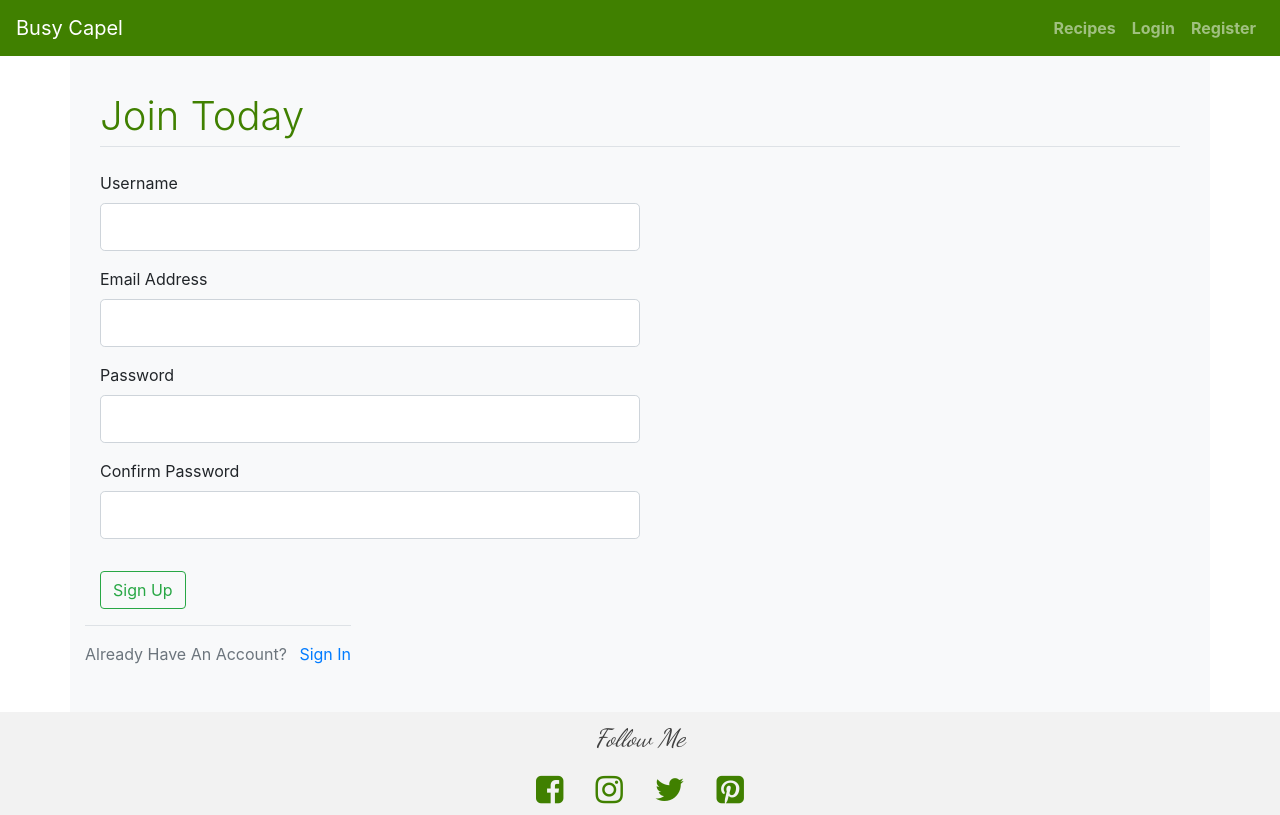
After one commit to capel82/Busy-Capel, a Flask app: page /register in a window 1280 px wide. The commit adds this page. Run offline with Flask 2, Linux system fonts and the light colour scheme; some libraries are stand-ins or nearby versions.

Commit message:
draft register page

```diff
--- /dev/null
+++ b/forms.py
@@ -0,0 +1,21 @@
+from flask_wtf import FlaskForm
+from wtforms import StringField, PasswordField, SubmitField, BooleanField
+from wtforms.validators import DataRequired, Length, Email, EqualTo
+
+
+class RegistrationForm(FlaskForm):
+    username = StringField('Username',
+                           validators=[DataRequired(), Length(min=3, max=15)])
+    email = StringField('Email Address',
+                        validators=[DataRequired(), Email()])
+    password = PasswordField('Password', validators=[DataRequired()])
+    confirm_password = PasswordField('Confirm Password',
+                                     validators=[DataRequired(), EqualTo('password')])
+    submit = SubmitField('Sign Up')
+
+class LoginForm(FlaskForm):
+    email = StringField('Email',
+                        validators=[DataRequired(), Email()])
+    password = PasswordField('Password', validators=[DataRequired()])
+    remember = BooleanField('Remember Me')
+    submit = SubmitField('Login')
--- a/run.py
+++ b/run.py
@@ -3,20 +3,28 @@ import os
 from flask import Flask, render_template, redirect, request, url_for
 from flask_pymongo import PyMongo
 from bson.objectid import ObjectId
+#---- forms extension-flask WTF----#
 
+from flask_wtf import FlaskForm
+from wtforms import StringField, PasswordField, SubmitField, BooleanField
+from wtforms.validators import DataRequired, Length, Email, EqualTo
+from forms import RegistrationForm
+#---- secret keys for MongoDB Atlas----#
 import env
+
 
 app = Flask(__name__)
 app.config["MONGO_DBNAME"] = 'Cluster0'
 app.config["MONGO_URI"] = os.environ.get('MONGO_URI')
-
+app.config["SECRET_KEY"] = os.environ.get('SECRET_KEY')
 mongo = PyMongo(app)
 
 @app.route('/')
 
 @app.route('/homepage')
 def homepage():
-    return render_template("index.html", recipes=mongo.db.recipes.find().limit(4))
+    return render_template("index.html", title='Homepage', recipes=mongo.db.recipes.find().limit(4))
+
 # ----- READ ALL RECIPES ----- #
 @app.route('/allrecipes')
 def allrecipes():
@@ -26,6 +34,25 @@ def allrecipes():
 def get_recipes():
     return render_template("recipes.html", recipes=mongo.db.recipes.find().limit(3))
 
+@app.route("/register", methods=['GET', 'POST'])
+def register():
+    form = RegistrationForm()
+    if form.validate_on_submit():
+        flash(f'Account created for {form.username.data}!', 'success')
+        return redirect(url_for('homepage'))
+    return render_template('register.html', title='register', form=form)
+
+@app.route("/login", methods=['GET', 'POST'])
+def login():
+    form = LoginForm()
+    if form.validate_on_submit():
+        if form.email.data == 'admin@blog.com' and form.password.data == 'password':
+            flash('You have been logged in!', 'success')
+            return redirect(url_for('home'))
+        else:
+            flash('Login Unsuccessful. Please check username and password', 'danger')
+    return render_template('login.html', title='login', form=form)
+
 if __name__ == '__main__':
     app.run(host=os.environ.get('IP'),
             port=int(8000),
--- a/static/css/style.css
+++ b/static/css/style.css
@@ -62,6 +62,20 @@ h2 {
     color: #4f4f4f;
     font-family: 'Caladea', sans-serif;
 }
+/*--register.html --*/
+#join {
+    padding:30px;
+
+}
+legend{
+    color:#408000;
+    font-weight: 300;
+    font-size: 40px;
+}
+.form-control {
+    width:50%;
+    justify-content: center;
+}
 /*--recipes.html--*/
 #individual_recipe {
     background-color: #f2f2f2;
@@ -71,9 +85,11 @@ h2 {
     color:#408000;
     padding: 10px;
 }
-.recipe_images {
-    width:70%;
-}
+
+.img-fluid {
+    max-width: 100%;
+    height: auto;}
+
 .methods {
 background-color: rgb(0,0,0, 0.2);
 }
--- a/templates/base.html
+++ b/templates/base.html
@@ -8,6 +8,11 @@
     <link rel="stylesheet" href="{{url_for('static', filename='css/style.css')}}" type="text/css">
     <link href="https://fonts.googleapis.com/css?family=Caladea|Lora&display=swap:100,200,300,400,500,600,700" rel="stylesheet">
     <link href="https://fonts.googleapis.com/css?family=Dancing+Script&display=swap" rel="stylesheet">
+    {% if title %}
+        <title>High Protein Recipes - {{ title }}</title>
+    {% else %}
+        <title>High Protein Recipes</title>
+    {% endif %}
 </head>
 
 <body>
--- a/templates/nav.html
+++ b/templates/nav.html
@@ -9,10 +9,10 @@
         <a class="nav-link" href="{{url_for('get_recipes')}}">Recipes <span class="sr-only">(current)</span></a>
       </li>
       <li class="nav-item">
-        <a class="nav-link" href="#">Login</a>
+        <a class="nav-link" href="{{url_for('login')}}">Login</a>
       </li>
       <li class="nav-item">
-        <a class="nav-link" href="#">Register</a>
+        <a class="nav-link" href="{{url_for('register')}}">Register</a>
       </li>
     </ul>
   </div>
--- /dev/null
+++ b/templates/register.html
@@ -0,0 +1,75 @@
+{% extends 'base.html' %} {% block content %}
+ <div id="join"class="container bg-light">
+    <div class="row">
+        <div class="col-sm-6 col-md-8 col-lg-12">
+        <form method="POST" action="">
+            {{ form.hidden_tag() }}
+            <fieldset class="form-group">
+                <legend class="border-bottom mb-4">Join Today</legend>
+                <div class="form-group">
+                    {{ form.username.label(class="form-control-label") }}
+
+                    {% if form.username.errors %}
+                        {{ form.username(class="form-control form-control-lg is-invalid") }}
+                        <div class="invalid-feedback">
+                            {% for error in form.username.errors %}
+                                <span>{{ error }}</span>
+                            {% endfor %}
+                        </div>
+                    {% else %}
+                        {{ form.username(class="form-control form-control-lg") }}
+                    {% endif %}
+                </div>
+                <div class="form-group">
+                    {{ form.email.label(class="form-control-label") }}
+                    {% if form.email.errors %}
+                        {{ form.email(class="form-control form-control-lg is-invalid") }}
+                        <div class="invalid-feedback">
+                            {% for error in form.email.errors %}
+                                <span>{{ error }}</span>
+                            {% endfor %}
+                        </div>
+                    {% else %}
+                        {{ form.email(class="form-control form-control-lg") }}
+                    {% endif %}
+                </div>
+                <div class="form-group">
+                    {{ form.password.label(class="form-control-label") }}
+                    {% if form.password.errors %}
+                        {{ form.password(class="form-control form-control-lg is-invalid") }}
+                        <div class="invalid-feedback">
+                            {% for error in form.password.errors %}
+                                <span>{{ error }}</span>
+                            {% endfor %}
+                        </div>
+                    {% else %}
+                        {{ form.password(class="form-control form-control-lg") }}
+                    {% endif %}
+                </div>
+                <div class="form-group">
+                    {{ form.confirm_password.label(class="form-control-label") }}
+                    {% if form.confirm_password.errors %}
+                        {{ form.confirm_password(class="form-control form-control-lg is-invalid") }}
+                        <div class="invalid-feedback">
+                            {% for error in form.confirm_password.errors %}
+                                <span>{{ error }}</span>
+                            {% endfor %}
+                        </div>
+                    {% else %}
+                        {{ form.confirm_password(class="form-control form-control-lg") }}
+                    {% endif %}
+                </div>
+            </fieldset>
+            <div class="form-group">
+                {{ form.submit(class="btn btn-outline-success") }}
+            </div>
+        </form>
+    </div>
+    <div class="border-top pt-3">
+        <p class="text-muted">
+            Already Have An Account? <a class="ml-2" href="{{ url_for('login') }}">Sign In</a>
+        </p>
+    </div>
+    </div>
+</div>
+{% endblock content %}
```
Also changed, not shown: templates/login.html (added, +19 -0 lines), static/images/chargrilled-turkey.jpg (added).
